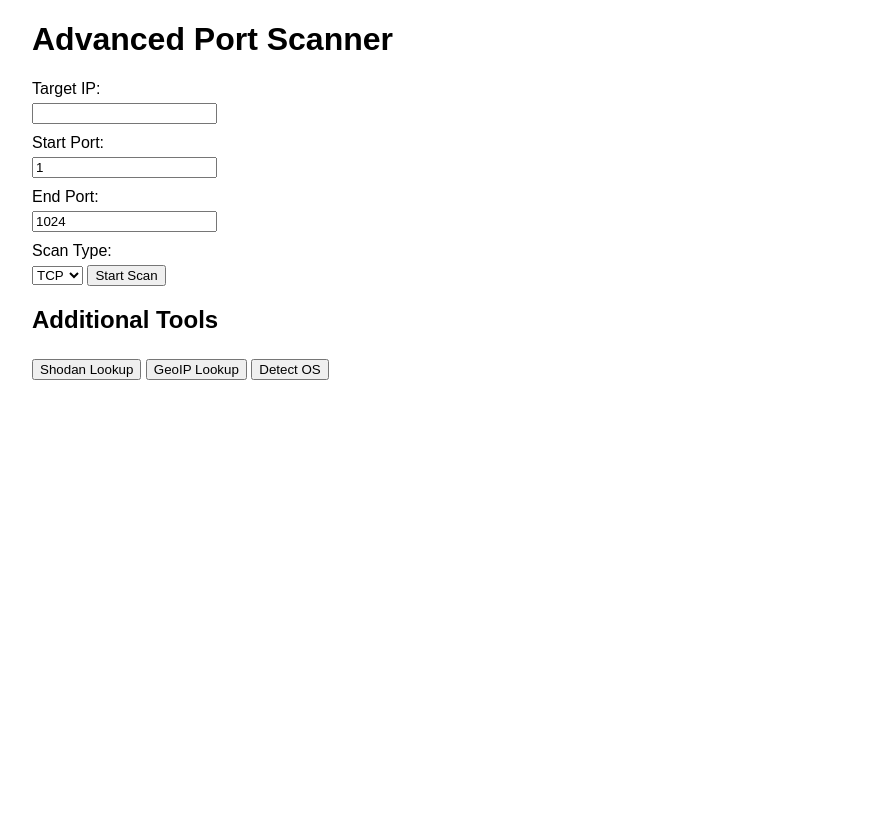
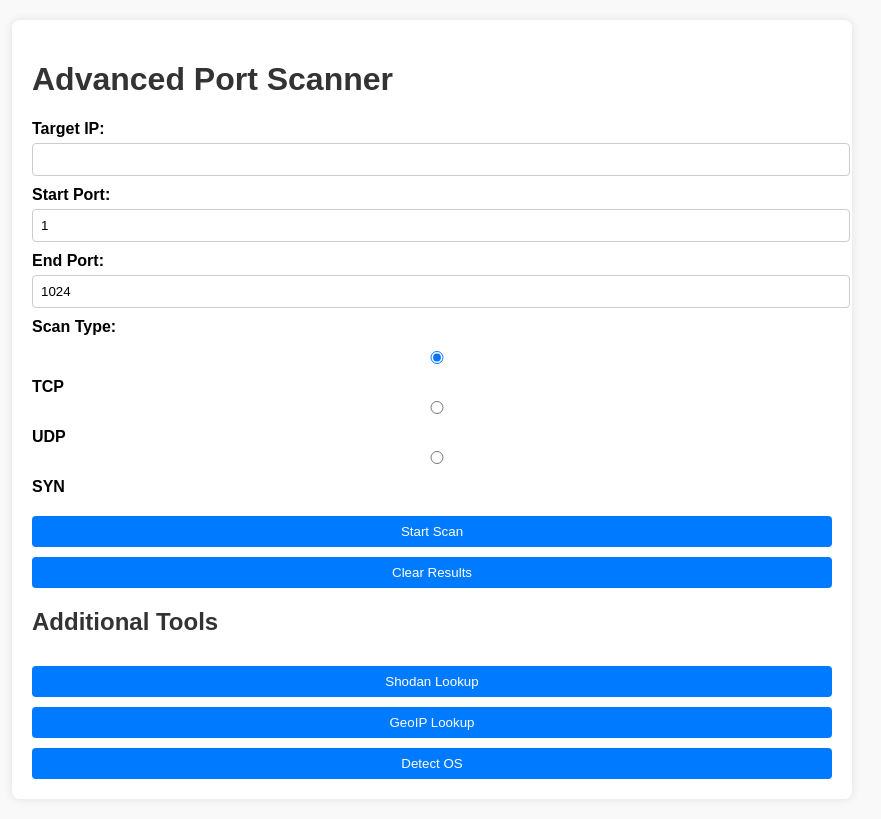
Before and after one commit to rajm012/Port-Scanner-Webapp, a Flask app: page / in a window 1280 px wide. Shown: the whole page, without its empty margins (208-1089 px from the left). Before the commit the page ends 380 px from the top, so only its background shows below. Run offline with Flask 2, Linux system fonts and the light colour scheme.

Commit message:
Fixed UDP and UI

```diff
--- a/app/routes.py
+++ b/app/routes.py
@@ -1,4 +1,4 @@
-from flask import render_template, request, jsonify, redirect, url_for
+from flask import Flask, render_template, request, jsonify
 from app import app
 from app.scanner import scan_ports, shodan_lookup, get_ttl, detect_os, geoip_lookup
 import threading
@@ -33,7 +33,6 @@ def scan():
     scan_ports(target_ip, port_range, progress_callback, scan_type)
     return jsonify(results)
 
-
 @app.route('/shodan', methods=['POST'])
 def shodan():
     data = request.get_json()
--- a/app/static/css/styles.css
+++ b/app/static/css/styles.css
@@ -1,11 +1,20 @@
 body {
     font-family: Arial, sans-serif;
     margin: 20px;
+    background-color: #f9f9f9;
 }
 
 .container {
     max-width: 800px;
     margin: 0 auto;
+    padding: 20px;
+    background-color: #fff;
+    border-radius: 8px;
+    box-shadow: 0 0 10px rgba(0, 0, 0, 0.1);
+}
+
+h1, h2, h3 {
+    color: #333;
 }
 
 form {
@@ -15,24 +24,92 @@ form {
 label {
     display: block;
     margin-top: 10px;
+    font-weight: bold;
 }
 
 input, select, button {
     margin-top: 5px;
+    padding: 8px;
+    width: 100%;
+    border: 1px solid #ccc;
+    border-radius: 4px;
 }
 
-table {
-    width: 100%;
-    border-collapse: collapse;
+.radio-buttons {
+    margin: 10px 0;
+}
+
+.radio-buttons label {
+    margin-right: 15px;
+}
+
+button {
+    background-color: #007bff;
+    color: white;
+    border: none;
+    cursor: pointer;
+    margin-top: 10px;
+}
+
+button:hover {
+    background-color: #0056b3;
+}
+
+.tool-buttons button {
+    margin-right: 10px;
+}
+
+#results, #additional-results {
     margin-top: 20px;
 }
 
-th, td {
-    border: 1px solid #ddd;
-    padding: 8px;
-    text-align: left;
+#closed-results {
+    max-height: 200px;
+    overflow-y: auto;
+    border: 1px solid #ccc;
+    padding: 10px;
+    border-radius: 4px;
+    background-color: #f4f4f4;
 }
 
-th {
+.open {
+    color: green;
+}
+
+.unknown {
+    color: orange;
+}
+
+.closed {
+    color: gray;
+}
+
+.hidden {
+    display: none;
+}
+
+pre {
+    background: #f4f4f4;
+    padding: 10px;
+    border: 1px solid #ddd;
+    border-radius: 4px;
+    overflow-x: auto;
+}
+
+.filtered {
+    color: orange;
+}
+
+.error {
+    color: red;
+}
+
+#all-results {
+    max-height: 300px;
+    overflow-y: auto;
+    border: 1px solid #ccc;
+    padding: 10px;
+    border-radius: 4px;
     background-color: #f4f4f4;
+    margin-top: 10px;
 }
--- a/app/static/js/scripts.js
+++ b/app/static/js/scripts.js
@@ -1,34 +1,66 @@
+// Show/hide sections dynamically
+function showSection(sectionId) {
+    const section = document.getElementById(sectionId);
+    section.classList.remove('hidden');
+}
+
+function hideSection(sectionId) {
+    const section = document.getElementById(sectionId);
+    section.classList.add('hidden');
+}
+
+// Clear all results
+document.getElementById('clear-results').addEventListener('click', function() {
+    const resultsDiv = document.getElementById('results');
+    resultsDiv.innerHTML = '<h2>Scan Results</h2><div id="open-unknown-results"></div><div id="closed-results"><h3>Closed Ports</h3></div>';
+    hideSection('results');
+
+    const additionalResultsDiv = document.getElementById('additional-results');
+    additionalResultsDiv.innerHTML = '<h2>Additional Results</h2><div id="shodan-results"></div><div id="geoip-results"></div><div id="os-results"></div>';
+    hideSection('additional-results');
+});
+
+
 document.getElementById('scan-form').addEventListener('submit', function(event) {
     event.preventDefault();
     const formData = new FormData(this);
+    const scanType = document.querySelector('input[name="scan_type"]:checked').value;
+    formData.append('scan_type', scanType);
+
     fetch('/scan', {
         method: 'POST',
         body: formData
     })
     .then(response => response.json())
     .then(data => {
+        showSection('results');
         const resultsDiv = document.getElementById('results');
-        resultsDiv.innerHTML = '<h2>Scan Results</h2>';
-        if (data.error) {
-            resultsDiv.innerHTML += `<p class="error">${data.error}</p>`;
-        } else {
-            const table = document.createElement('table');
-            const thead = document.createElement('thead');
-            const tbody = document.createElement('tbody');
-            thead.innerHTML = '<tr><th>Port</th><th>Status</th><th>Service</th></tr>';
-            data.forEach(result => {
-                const row = document.createElement('tr');
-                row.innerHTML = `<td>${result.port}</td><td>${result.status}</td><td>${result.service}</td>`;
-                tbody.appendChild(row);
-            });
-            table.appendChild(thead);
-            table.appendChild(tbody);
-            resultsDiv.appendChild(table);
-        }
+        resultsDiv.innerHTML = '<h2>Scan Results</h2><div id="all-results" style="max-height: 300px; overflow-y: auto;"></div>';
+
+        const allResults = document.getElementById('all-results');
+        data.forEach(result => {
+            const row = document.createElement('div');
+            if (result.status === "Open") {
+                row.className = "open";
+            } else if (result.status === "Filtered") {
+                row.className = "filtered";
+            } else if (result.status === "Closed") {
+                row.className = "closed";
+            } else if (result.status === "Error") {
+                row.className = "error";
+            }
+            row.innerHTML = `Port: ${result.port}, Status: ${result.status}, Service: ${result.service}`;
+            allResults.appendChild(row);
+        });
+    })
+    .catch(error => {
+        alert("An error occurred. Please check the console for details.");
+        console.error(error);
     });
 });
 
 
+// Shodan Lookup
 document.getElementById('shodan-lookup').addEventListener('click', function() {
     const targetIp = document.getElementById('target_ip').value;
     if (!targetIp) {
@@ -43,20 +75,15 @@ document.getElementById('shodan-lookup').addEventListener('click', function() {
         },
         body: JSON.stringify({ target_ip: targetIp })
     })
-    .then(response => {
-        if (!response.ok) {
-            return response.json().then(err => { throw new Error(err.error); });
-        }
-        return response.json();
-    })
+    .then(response => response.json())
     .then(data => {
-        alert(JSON.stringify(data, null, 2));
-    })
-    .catch(error => {
-        alert(`Error: ${error.message}`);
+        showSection('additional-results');
+        const shodanResults = document.getElementById('shodan-results');
+        shodanResults.innerHTML = `<pre>${JSON.stringify(data, null, 2)}</pre>`;
     });
 });
 
+// GeoIP Lookup
 document.getElementById('geoip-lookup').addEventListener('click', function() {
     const targetIp = document.getElementById('target_ip').value;
     if (!targetIp) {
@@ -71,21 +98,15 @@ document.getElementById('geoip-lookup').addEventListener('click', function() {
         },
         body: JSON.stringify({ target_ip: targetIp })
     })
-    .then(response => {
-        if (!response.ok) {
-            return response.json().then(err => { throw new Error(err.error); });
-        }
-        return response.json();
-    })
+    .then(response => response.json())
     .then(data => {
-        alert(JSON.stringify(data, null, 2));
-    })
-    .catch(error => {
-        alert(`Error: ${error.message}`);
+        showSection('additional-results');
+        const geoipResults = document.getElementById('geoip-results');
+        geoipResults.innerHTML = `<pre>${JSON.stringify(data, null, 2)}</pre>`;
     });
 });
 
-
+// OS Detection
 document.getElementById('os-detection').addEventListener('click', function() {
     const targetIp = document.getElementById('target_ip').value;
     if (!targetIp) {
@@ -100,16 +121,10 @@ document.getElementById('os-detection').addEventListener('click', function() {
         },
         body: JSON.stringify({ target_ip: targetIp })
     })
-    .then(response => {
-        if (!response.ok) {
-            return response.json().then(err => { throw new Error(err.error); });
-        }
-        return response.json();
-    })
+    .then(response => response.json())
     .then(data => {
-        alert(JSON.stringify(data, null, 2));
-    })
-    .catch(error => {
-        alert(`Error: ${error.message}`);
+        showSection('additional-results');
+        const osResults = document.getElementById('os-results');
+        osResults.innerHTML = `<pre>${JSON.stringify(data, null, 2)}</pre>`;
     });
 });
--- a/app/templates/index.html
+++ b/app/templates/index.html
@@ -1,6 +1,13 @@
-{% extends "base.html" %}
-
-{% block content %}
+<!DOCTYPE html>
+<html lang="en">
+<head>
+    <meta charset="UTF-8">
+    <meta name="viewport" content="width=device-width, initial-scale=1.0">
+    <title>Advanced Port Scanner</title>
+    <link rel="stylesheet" href="{{ url_for('static', filename='css/styles.css') }}">
+</head>
+<body>
+    <div class="container">
         <h1>Advanced Port Scanner</h1>
         <form id="scan-form">
             <label for="target_ip">Target IP:</label>
@@ -12,20 +19,51 @@
             <label for="end_port">End Port:</label>
             <input type="number" id="end_port" name="end_port" value="1024" required>
 
-    <label for="scan_type">Scan Type:</label>
-    <select id="scan_type" name="scan_type">
-        <option value="tcp">TCP</option>
-        <option value="udp">UDP</option>
-        <option value="syn">SYN</option>
-    </select>
+            <label>Scan Type:</label>
+            <div class="radio-buttons">
+                <input type="radio" id="tcp" name="scan_type" value="tcp" checked>
+                <label for="tcp">TCP</label>
+                <input type="radio" id="udp" name="scan_type" value="udp">
+                <label for="udp">UDP</label>
+                <input type="radio" id="syn" name="scan_type" value="syn">
+                <label for="syn">SYN</label>
+            </div>
 
             <button type="submit">Start Scan</button>
+            <button type="button" id="clear-results">Clear Results</button>
         </form>
 
-<div id="results"></div>
+        <!-- Scan Results Section (Hidden Initially) -->
+        <div id="results" class="hidden">
+            <h2>Scan Results</h2>
+            <div id="open-unknown-results"></div>
+            <div id="closed-results">
+                <h3>Closed Ports</h3>
+            </div>
+        </div>
 
+        <!-- Additional Tools Section -->
         <h2>Additional Tools</h2>
+        <div class="tool-buttons">
             <button id="shodan-lookup">Shodan Lookup</button>
             <button id="geoip-lookup">GeoIP Lookup</button>
             <button id="os-detection">Detect OS</button>
-{% endblock %}
+        </div>
+
+        <!-- Scan Results Section (Hidden Initially) -->
+<div id="results" class="hidden">
+    <h2>Scan Results</h2>
+    <div id="all-results"></div>
+</div>
+
+        <!-- Additional Results Section (Hidden Initially) -->
+        <div id="additional-results" class="hidden">
+            <h2>Additional Results</h2>
+            <div id="shodan-results"></div>
+            <div id="geoip-results"></div>
+            <div id="os-results"></div>
+        </div>
+    </div>
+    <script src="{{ url_for('static', filename='js/scripts.js') }}"></script>
+</body>
+</html>
```
Also changed, not shown: app/scanner.py (+101 -17 lines). Lines whose indentation alone changed are shown as unchanged.
